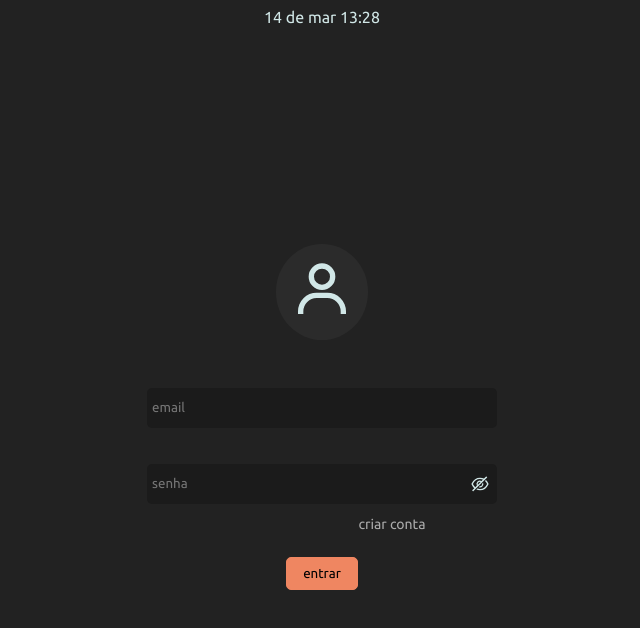
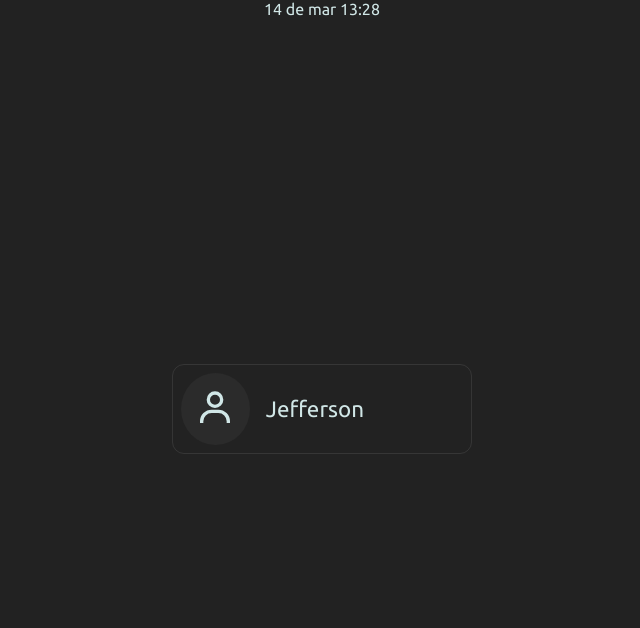
Before and after one commit to Jefferson-Guirra/Vscode-Portfolio, a Next.js app: page / in a window 1280 px wide. Shown: the top 628 px of the page, without its empty margins (318-958 px from the left). Built offline with nearby package versions, Linux system fonts and the light colour scheme.

Commit message:
feat: create new homepage

```diff
--- a/src/pages/index.tsx
+++ b/src/pages/index.tsx
@@ -1,35 +1,11 @@
 import Head from 'next/head'
 import React from 'react'
-import * as C from '../styles/Home'
-import Clock from '../components/header/clock/Clock'
+import Clock from '@/components/header/clock/Clock'
 import { ClockProps } from '../protocols/clock'
 import { BiUser } from 'react-icons/bi'
-import useForm from '../hooks/useForm'
-import Form from '../components/forms/form'
+import * as C from '../styles/Home'
+import { useRouter } from 'next/router'
 
-interface FieldType {
-  type: string
-  inputProps: {
-    name: string
-    placeholder: string
-    type: string
-  }
-}
-const createField = (type: string, placeholder: string): FieldType => {
-  return {
-    type,
-    inputProps: {
-      name: type,
-      placeholder: placeholder,
-      type: type,
-    },
-  }
-}
-
-export default function Home() {
-  const password = useForm(createField('password', 'senha'))
-  const email = useForm(createField('email', 'email'))
-  const inputs = [email, password]
 const clockProps: ClockProps = {
   language: 'pt-BR',
   dateTimeFormatOptions: {
@@ -40,11 +16,11 @@ export default function Home() {
   },
 }
 
-  const handleSubmit = (event: React.FormEvent<HTMLFormElement>) => {
-    event.preventDefault()
-    if (password.validate() && email.validate()) {
-      console.log('campos corretos')
-    }
+export default function Home() {
+  const router = useRouter()
+
+  const handleClick = () => {
+    router.push('/desktop')
   }
 
   return (
@@ -55,27 +31,24 @@ export default function Home() {
         <meta name="viewport" content="width=device-width, initial-scale=1" />
         <link rel="icon" href="/favicon.ico" />
       </Head>
-      <C.Container>
+      <C.container>
         <header>
           <Clock
             language={clockProps.language}
             dateTimeFormatOptions={clockProps.dateTimeFormatOptions}
           />
         </header>
-        <article className="content-box">
+        <C.contentBox>
           <div className="content">
-            <span className="user-icon">
-              <BiUser size={64} />
+            <div className="item" onClick={handleClick}>
+              <span>
+                <BiUser size={40} />
               </span>
-            <Form
-              button="entrar"
-              handleSubmit={handleSubmit}
-              inputs={inputs}
-              linkProps={{ text: 'criar conta', router: '/user/create' }}
-            />
+              <p>Jefferson</p>
             </div>
-        </article>
-      </C.Container>
+          </div>
+        </C.contentBox>
+      </C.container>
     </>
   )
 }
--- a/src/styles/Home.ts
+++ b/src/styles/Home.ts
@@ -1,6 +1,6 @@
 import styled from 'styled-components'
 
-export const Container = styled.section`
+export const container = styled.section`
   font-family: 'Ubuntu', sans-serif;
   background-color: #222222;
   width: 100%;
@@ -10,67 +10,44 @@ export const Container = styled.section`
   flex-direction: column;
 
   header {
-    text-align: center;
-    padding: 0.5rem;
-  }
-
-  .content-box {
-    flex: 1;
     display: flex;
     align-items: center;
-    flex-direction: column;
     justify-content: center;
+  }
+`
 
-    .content {
+export const contentBox = styled.article`
+  flex: 1;
+  display: flex;
+  align-items: center;
+  justify-content: center;
+
+  .content {
+    width: 100%;
+    max-width: 300px;
+    .item {
       display: flex;
-      flex-direction: column;
       align-items: center;
-      width: 100%;
-      max-width: 600px;
-      justify-content: center;
-      .user-icon {
+      border: 1px solid #eeeeee18;
+      gap: 1rem;
+      cursor: pointer;
+      padding: 0.5rem;
+      border-radius: 12px;
+      transition: all 0.5s;
+
+      &:hover {
+        background-color: #2b2b2b9a;
+      }
+
+      span {
         display: block;
         padding: 0.9rem;
         background-color: #2b2b2b;
         border-radius: 50%;
-        margin-bottom: 3rem;
       }
-      form {
-        width: 100%;
-        display: flex;
-        flex-direction: column;
-        align-items: center;
 
-        a {
-          display: block;
-          position: relative;
-          z-index: 2;
-          margin-left: 140px;
-          margin-top: -1.5rem;
-          font-size: 14px;
-          color: #eeeeeeab;
-          transition: all 0.7s;
-
-          &:hover {
-            color: #eee;
-          }
-        }
-
-        button {
-          font-family: 'Ubuntu', sans-serif;
-          display: block;
-          padding: 0.5rem 1rem;
-          border-radius: 5px;
-          border: 1px solid var(--login-primary-color);
-          background-color: var(--login-primary-color);
-          margin: 1.6rem auto auto auto;
-          transition: all 0.7s;
-
-          &:hover {
-            color: #eeeeeeab;
-            background-color: #1b1b1b;
-          }
-        }
+      p {
+        font-size: 1.4rem;
       }
     }
   }
```
Lines whose indentation alone changed are shown as unchanged.
